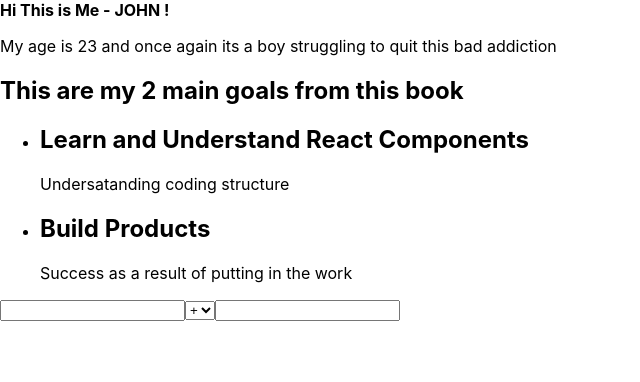
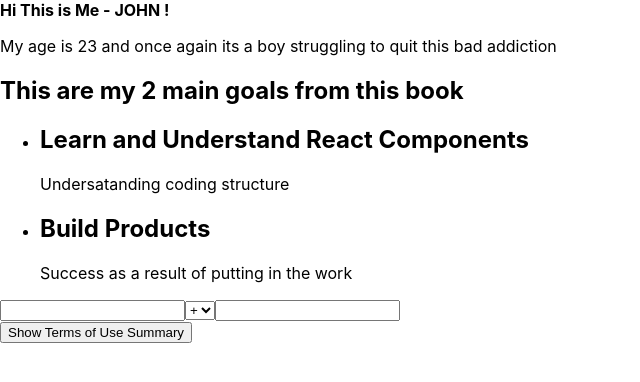
Before and after one commit to JohnMigwi/React-Apps, a React (Create React App) app: page / in a window 1280 px wide. Shown: the top 382 px of the page, without its empty margins (0-640 px from the left). Built offline with nearby package versions, Linux system fonts and the light colour scheme.

Commit message:
conditional rendering

```diff
--- a/src/App.js
+++ b/src/App.js
@@ -1,4 +1,4 @@
-import Email from './Components/Email.jsx';
+import Test from './Components/Email.jsx';
 import MyName from './Components/Name.jsx';
 import Age from './Components/Age.jsx';
 import MainGoal from './Components/Goals/Main-Goal.jsx';
@@ -14,6 +14,7 @@
     <Age/>
     <MainGoal/>
     <CalcLogic/>
+    <Test/>
     </>
   )
 }
--- a/src/Components/Email.jsx
+++ b/src/Components/Email.jsx
@@ -1,24 +1,20 @@
-import { useState } from "react";
-
-function Test () {
-  const [ email, setEmail] = useState('');
-
-  function emailHandler(event){
-    setEmail(event.target.value);
-  };
-  function clearEmail(){
-    setEmail ('');
-  };
-
-  return (
-    <>
-    <input type="email" placeholder="Enter Email" value={email} onChange={emailHandler}/>
-    <button onClick={clearEmail}>reset</button>
-
-    </>
-
-  );
-};
-
+import { useState } from 'react';
+function Test() {
+ const [showTerms, setShowTerms] = useState(false);
+ function showTermsSummaryHandler() {
+ setShowTerms(true);
+ }
+ let paragraphText = '';
+ if (showTerms) {
+ paragraphText = 'By continuing, you accept that we will not indemnify  you for any damage or harm caused by our products.';
+ }
+ return (
+ <section>
+ <button onClick={showTermsSummaryHandler}>Show Terms of Use
+Summary</button>
+ <p>{paragraphText}</p>
+ </section>
+ );
+}
 
 export default Test;
```
